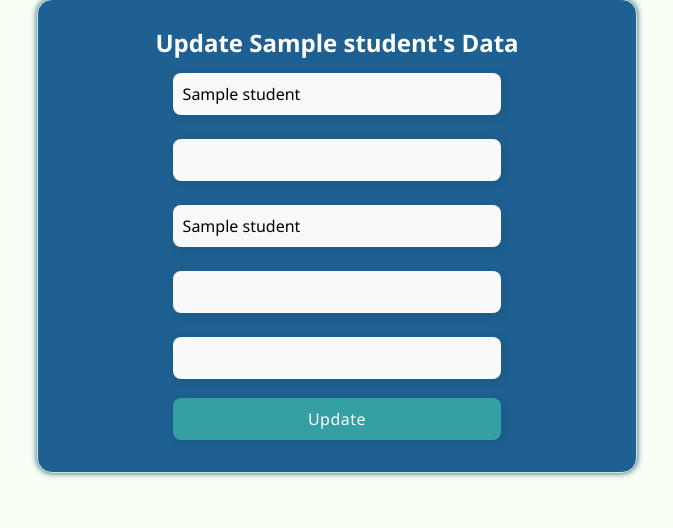
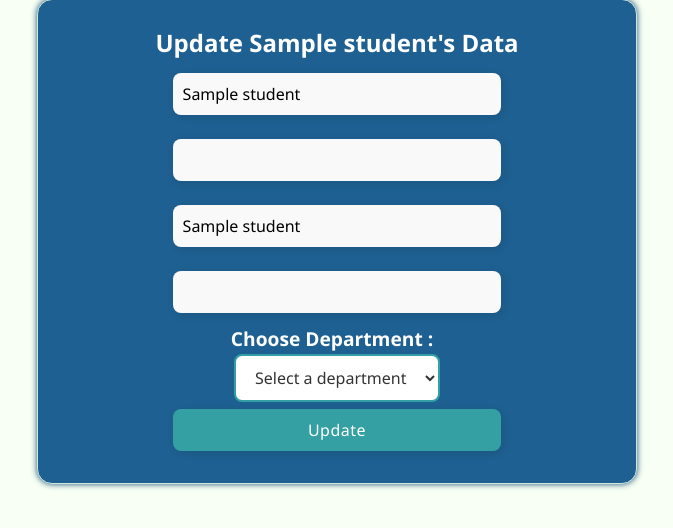
Before and after one commit to rahulkumarparida/Student-Management-System, a Flask app: page /updateUser/1 in a window 1280 px wide. Shown: the part 161-689 px from the top of the page, without its empty margins (303-976 px from the left). Run offline with Flask 3, Linux system fonts and the light colour scheme; a database or web service that is not in the repository returns one stand-in record (values such as "Sample title"); some libraries are stand-ins or nearby versions.

Commit message:
added update feature

```diff
--- a/templates/templates/update.html
+++ b/templates/templates/update.html
@@ -13,7 +13,14 @@
         <input type="number" name="age" value="{{data[2]}}">
         <input type="text" name="rollno" value="{{data[3]}}">
         <input type="number" name="regn" value="{{data[4]}}">
-        <input type="number" name="dept_id" value="{{data[5]}}">
+        <!-- <input type="number" name="dept_id" value="{{data[5]}}"> -->
+        <label for="dept_id" aria-required="true">Choose Department :</label>
+        <select id="dept_id" name="dept_id" required>
+          <option disabled selected>Select a department</option>
+          {% for d in data %}
+          <option value="{{data[5]}}">{{data[7]}}</option>
+          {% endfor %}
+        </select>
         <input type="submit" value="Update">
     </form>
 
```
